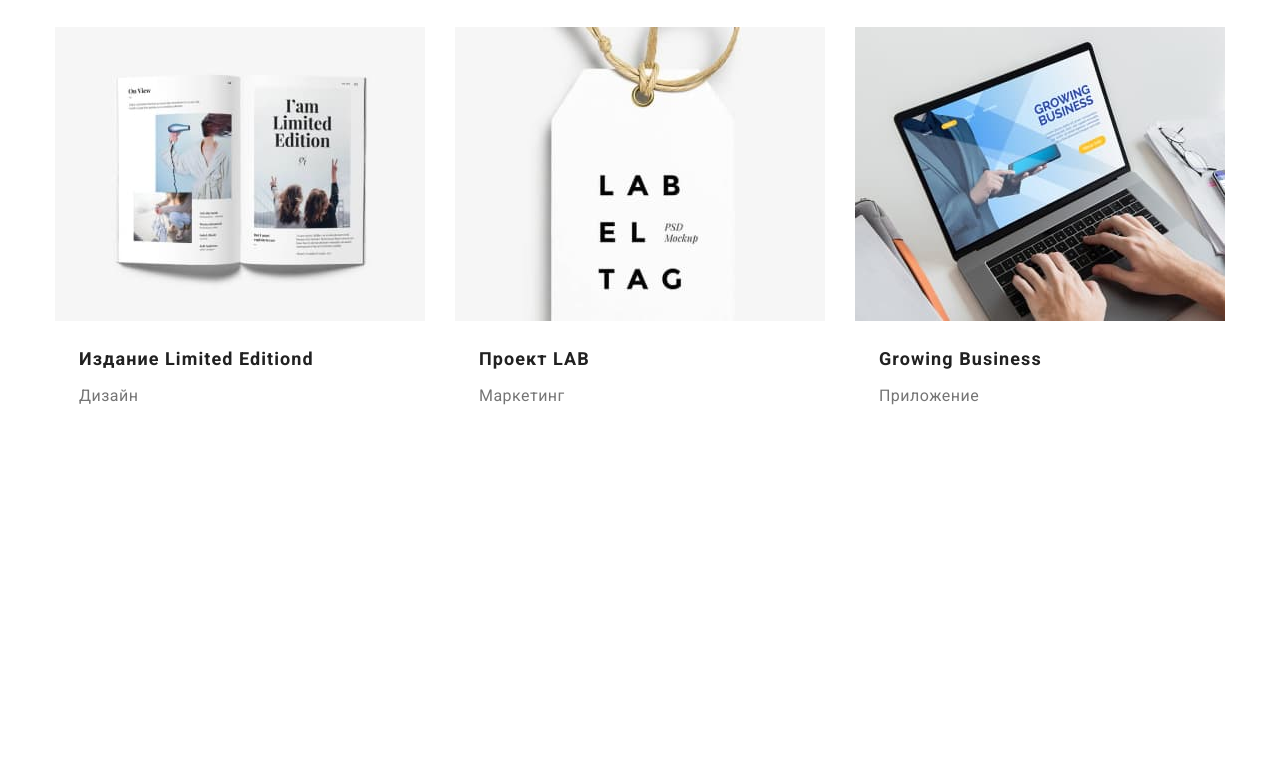
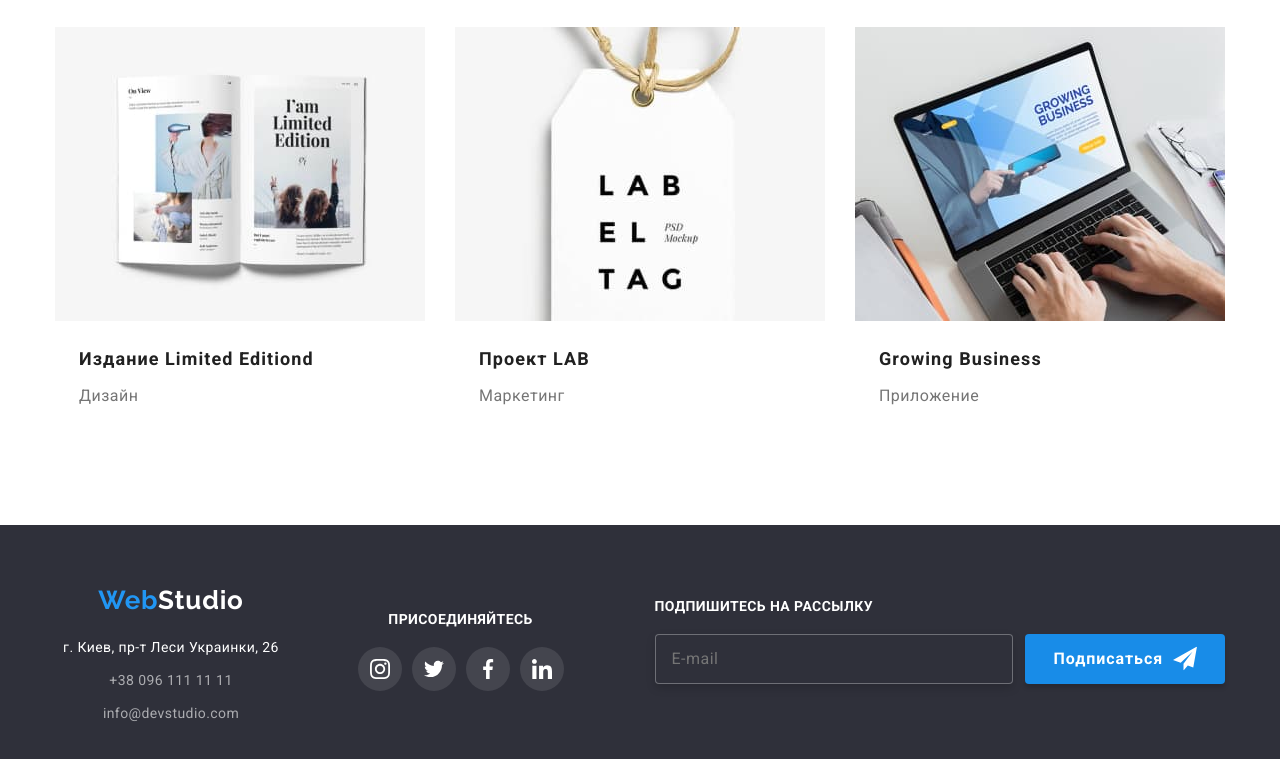
Before and after one commit to krotiukM/HW-8-desk, a plain HTML site: page portfolio.html in a window 1280 px wide. Shown: the part 1180-1939 px from the top of the page. Before the commit the page ends 1705 px from the top, so only its background shows below. Drawn offline with nearby package versions, Linux system fonts and the light colour scheme.

Commit message:
add footer in portfolio

```diff
--- a/portfolio.html
+++ b/portfolio.html
@@ -246,69 +246,70 @@
     </main>
 
     <!--Footer-->
-    <footer class="footer_section">
-        <!-- <div class="container container-ad">
-            <div class="contacts-address">
-                <a class="link footer-logo" lang="en" href="WebStudio">Web<span class="footer-logo-studio">Studio</span></a>
-                <ul class="list contacts-list">
-                    <li class="contacts-items"> <a class="link footer-address" href="https://goo.gl/maps/AD4Hr8M2J4GL45SKA"
+      <footer class="footer">
+        <div class="container container-ad">
+            <div class="footer-address">
+                <a class="link logo" lang="en" href="WebStudio">Web<span class="logo__light">Studio</span></a>
+                <ul class="list footer-address__list">
+                    <li class="footer-address__items"> <a class="link footer-maps" href="https://goo.gl/maps/AD4Hr8M2J4GL45SKA"
                             target="_blank" rel="noopener noreferrer">г. Киев, пр-т Леси Украинки, 26</a></li>
-                    <li class="contacts-items"> <a class="link footer-navigation" href="tel:+380961111111">+38 096 111 11 11</a>
+                    <li class="footer-address__items"> <a class="link footer-navigation" href="tel:+380961111111">+38 096 111 11 11</a>
                     </li>
-                    <li class="contacts-items"> <a class="link footer-navigation"
+                    <li class="footer-address__items"> <a class="link footer-navigation"
                             href="mailto:info@devstudio.com">info@devstudio.com</a> </li>
                 </ul>
             </div>
 
             <div class="add_contacts">
-                <h3 class="add_title">присоединяйтесь</h3>
-                <ul class="add-social-list list">
-                    <li class="add-social-item">
-                        <a href="" class="add-social-link">
-                            <svg class="add-social-icon" width="20" height="20">
+                <h3 class="add_contacts__title">присоединяйтесь</h3>
+                <ul class="add-social add-social__list list">
+                    <li class="add-social__item">
+                        <a href="" class="add-social__link">
+                            <svg class="add-social__icon" width="20" height="20">
                                 <use href="./images/icons-defs.svg#icon-instagram"></use>
                             </svg>
                         </a>
                     </li>
-                    <li class="add-social-item">
-                        <a href="" class="add-social-link">
-                            <svg class="add-social-icon" width="20" height="20">
+                    <li class="add-social__item">
+                        <a href="" class="add-social__link">
+                            <svg class="add-social__icon" width="20" height="20">
                                 <use href="./images/icons-defs.svg#icon-twitter"></use>
                             </svg>
                         </a>
                     </li>
-                    <li class="add-social-item">
-                        <a href="" class="add-social-link">
-                            <svg class="add-social-icon" width="20" height="20">
+                    <li class="add-social__item">
+                        <a href="" class="add-social__link">
+                            <svg class="add-social__icon" width="20" height="20">
                                 <use href="./images/icons-defs.svg#icon-facebook"></use>
                             </svg>
                         </a>
                     </li>
-                    <li class="add-social-item">
-                        <a href="" class="add-social-link">
-                            <svg class="add-social-icon" width="20" height="20">
+                    <li class="add-social__item">
+                        <a href="" class="add-social__link">
+                            <svg class="add-social__icon" width="20" height="20">
                                 <use href="./images/icons-defs.svg#icon-linkedin"></use>
                             </svg>
                         </a>
                     </li>
                 </ul>
             </div>
+
             <div class="online">
-                <h3 class="online_title">Подпишитесь на рассылку</h3>
-
-                <div class="onlin-item">
-                    <input type="email" name="user-email" id="email" class="online-form-input" placeholder="E-mail" />
-                    <button type="submit" class="online-btn">Подписаться
-                        <svg class="online-icon" width="24" height="24">
+                <h3 class="online__title">Подпишитесь на рассылку</h3>
+                <div class="online-form">
+                    <div class="online__item">
+                            <input type="email" name="user-email"
+                                id="email" class="online__form-input"
+                                placeholder="E-mail"/>
+                    </div>
+                    <button type="submit" class="online__btn btn">Подписаться
+                        <svg class="online__icon" width="24" height="24">
                             <use href="./images/icons-defs.svg#icon-icon-send"></use>
                         </svg>
                     </button>
-
                 </div>
             </div>
-
-
-        </div> -->
+        </div>
     </footer>
 
     <script src="./js/menu.js"></script>
```
